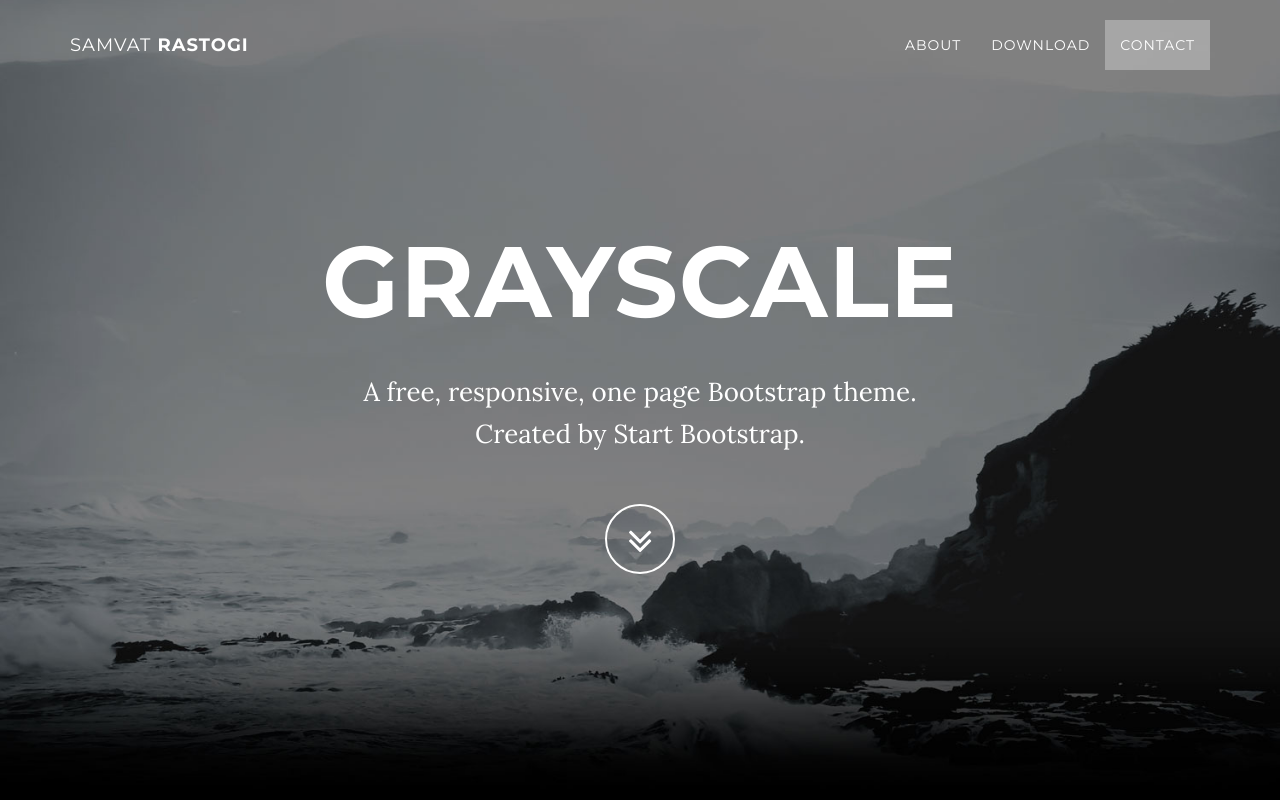
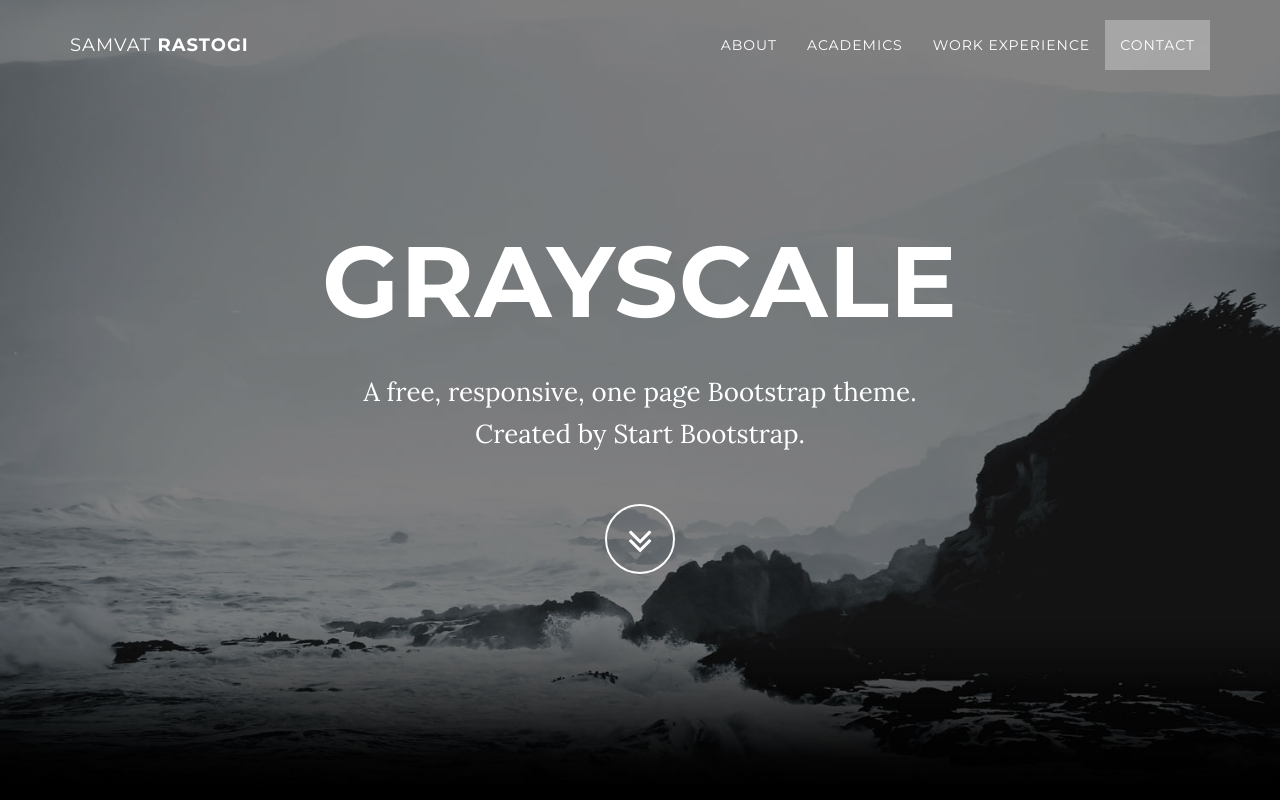
Before and after one commit to samvat/samvat.github.io, a website: page index.html in a window 1280 px wide. Shown: the top 800 px of the page. Drawn offline with nearby package versions, Linux system fonts and the light colour scheme; some packages are replaced by stand-ins of ours.

Commit message:
Signed-off-by: Samvat Rastogi <samvatrastogi@gmail.com>

```diff
--- a/index.html
+++ b/index.html
@@ -59,7 +59,10 @@
                         <a class="page-scroll" href="#about">About</a>
                     </li>
                     <li>
-                        <a class="page-scroll" href="#download">Download</a>
+                        <a class="page-scroll" href="#download">Academics</a>
+                    </li>
+                    <li>
+                        <a class="page-scroll" href="#download">Work Experience</a>
                     </li>
                     <li>
                         <a class="page-scroll" href="#contact">Contact</a>
```
